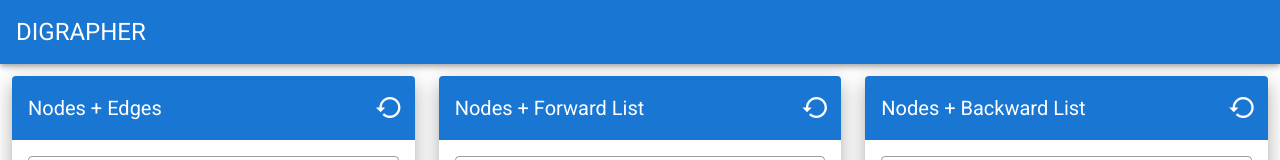
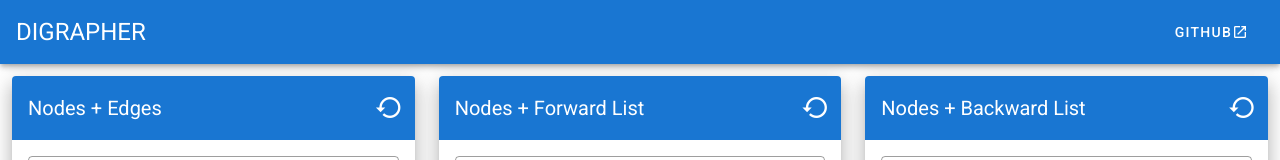
Before and after one commit to lucasvienna/digrapher, a Vue app: page / in a window 1280 px wide. Shown: the top 160 px of the page. Built offline with nearby package versions, Linux system fonts and the light colour scheme.

Commit message:
add netlify pill, github link

```diff
--- a/src/App.vue
+++ b/src/App.vue
@@ -4,6 +4,15 @@
 			<v-toolbar-title class="headline text-uppercase">
 				<span style="color: #fff;">Digrapher</span>
 			</v-toolbar-title>
+			<v-spacer></v-spacer>
+			<v-btn
+				text
+				href="http://github.com/Avyiel/digrapher"
+				target="_blank"
+				color="white"
+			>
+				GitHub <v-icon small color="white">mdi-open-in-new</v-icon>
+			</v-btn>
 		</v-app-bar>
 
 		<v-content>
@@ -46,9 +55,6 @@
 		DigraphBackward,
 		DigraphPartialNodes,
 		DigraphPartialEdges
-	},
-	data: () => ({
-		//
-	})
+	}
 })
 </script>
```
Also changed, not shown: 1 other file (tests, documents, lock files or other folders).
